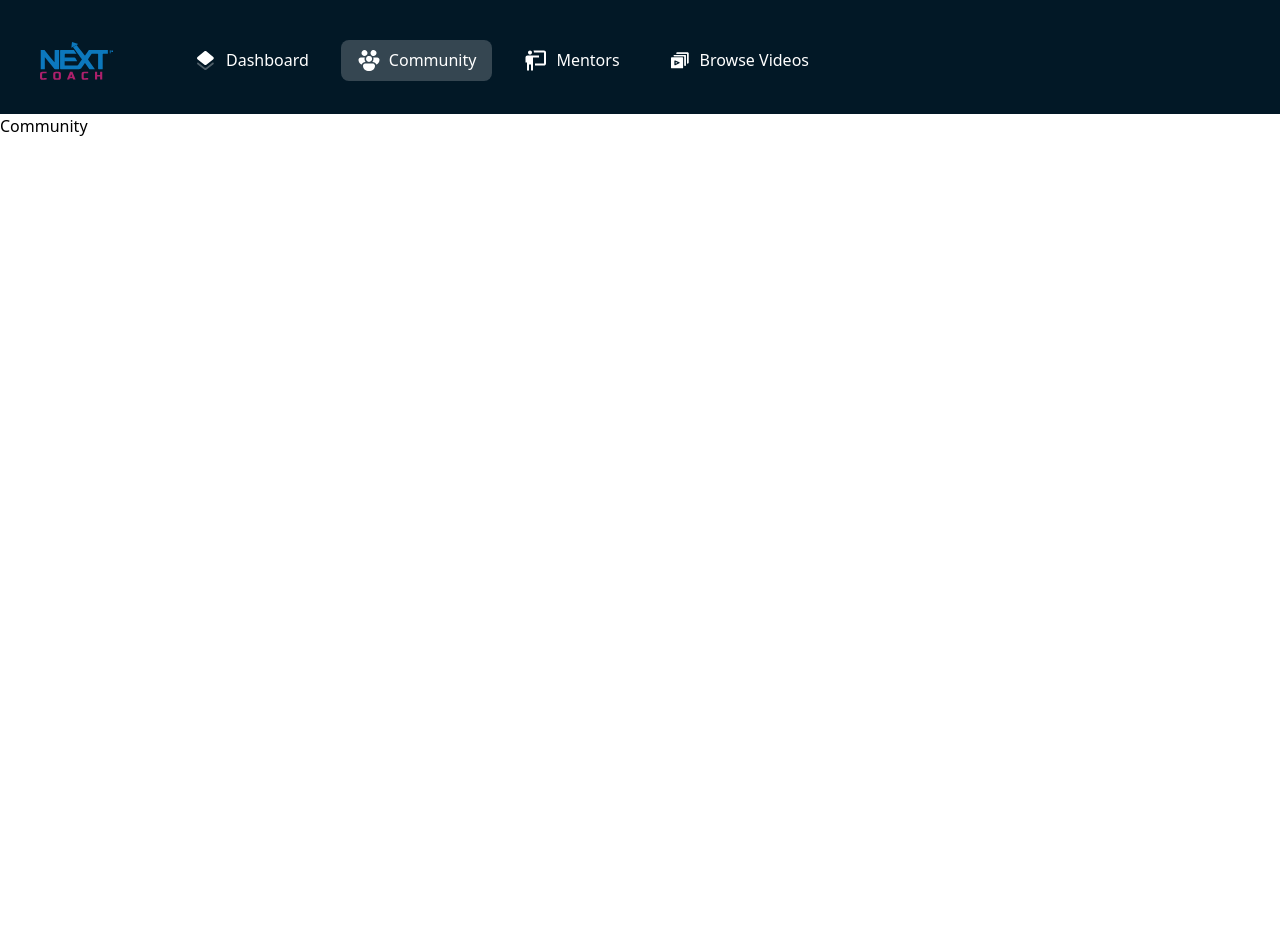
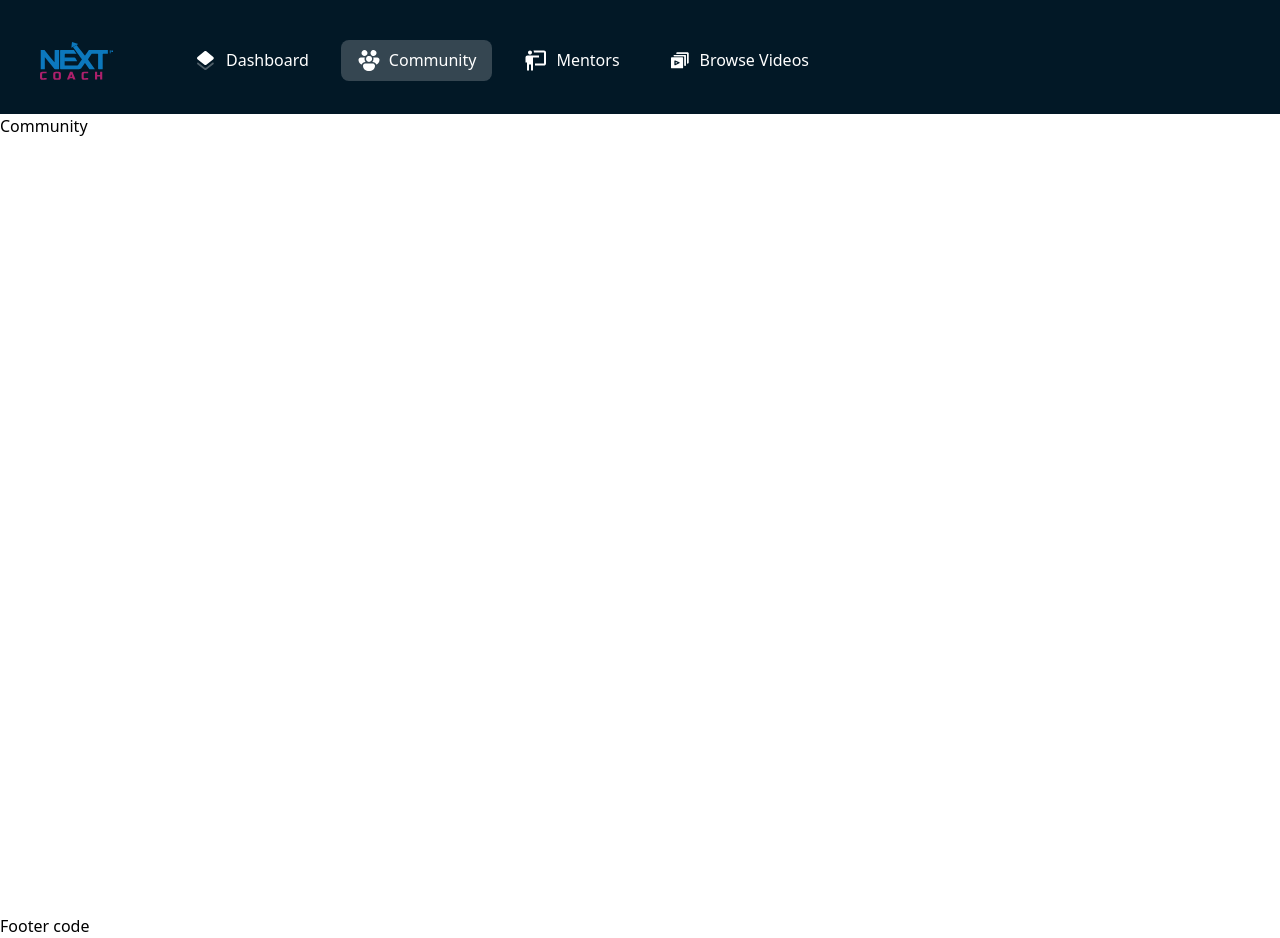
Before and after one commit to saugatgautam1/Learning-Management-System, a React (Vite) app: page /community in a window 1280 px wide. Before the commit the page ends 800 px from the top, so only its background shows below. Built offline with nearby package versions, Linux system fonts and the light colour scheme.

Commit message:
Started working on footer

```diff
--- a/src/App.tsx
+++ b/src/App.tsx
@@ -1,17 +1,21 @@
-
 import { BrowserRouter, Routes, Route } from "react-router-dom";
 import Home from "./Pages/home/Home";
 import Community from "./Pages/community/Community";
 import Navbar from "./commons/Navbar";
+import Footer from "./commons/Footer";
 
 const App = () => {
   return (
     <BrowserRouter>
       <Navbar />
-      <Routes>
-        <Route path="/" element={<Home />} />
-        <Route path="/community" element={<Community />} />
-      </Routes>
+      <main className="h-screen">
+        <Routes>
+          <Route path="/" element={<Home />} />
+          <Route path="/community" element={<Community />} />
+        </Routes>
+      </main>
+
+      <Footer />
     </BrowserRouter>
   );
 };
--- a/src/commons/Footer.tsx
+++ b/src/commons/Footer.tsx
@@ -0,0 +1,9 @@
+import React from 'react'
+
+const Footer = () => {
+  return (
+    <div>Footer code</div>
+  )
+}
+
+export default Footer
--- a/src/commons/Navbar.tsx
+++ b/src/commons/Navbar.tsx
@@ -1,10 +1,15 @@
 import { Link, useLocation } from "react-router-dom";
-import MainLogo from "../assets/Logo.svg"
-import { Dashboardsvg, Communitysvg,Mentorsvg,BrowseVideosvg } from "../components/icons/Dashboardsvg";
+import MainLogo from "../assets/Logo.svg";
+import {
+  Dashboardsvg,
+  Communitysvg,
+  Mentorsvg,
+  BrowseVideosvg,
+} from "../components/icons/Dashboardsvg";
 
 const Navbar = () => {
-    let path= useLocation()
-    console.log(path.pathname)
+  let path = useLocation();
+  console.log(path);
   let navitems = [
     {
       label: "Dashboard",
@@ -24,12 +29,13 @@ const Navbar = () => {
     {
       label: "Browse Videos",
       link: "/browse-videos",
-      icon: BrowseVideosvg
+      icon: BrowseVideosvg,
     },
   ];
+
   return (
     <nav className="flex items-center gap-[64px] pt-[40px] pb-[33px] bg-[#021826] text-white">
-      <img src={MainLogo} alt="" className="pl-[40px]"/>
+      <img src={MainLogo} alt="" className="pl-[40px]" />
       <ul className="flex gap-[16px] ">
         {navitems.map((item, index) => {
           return (
```
